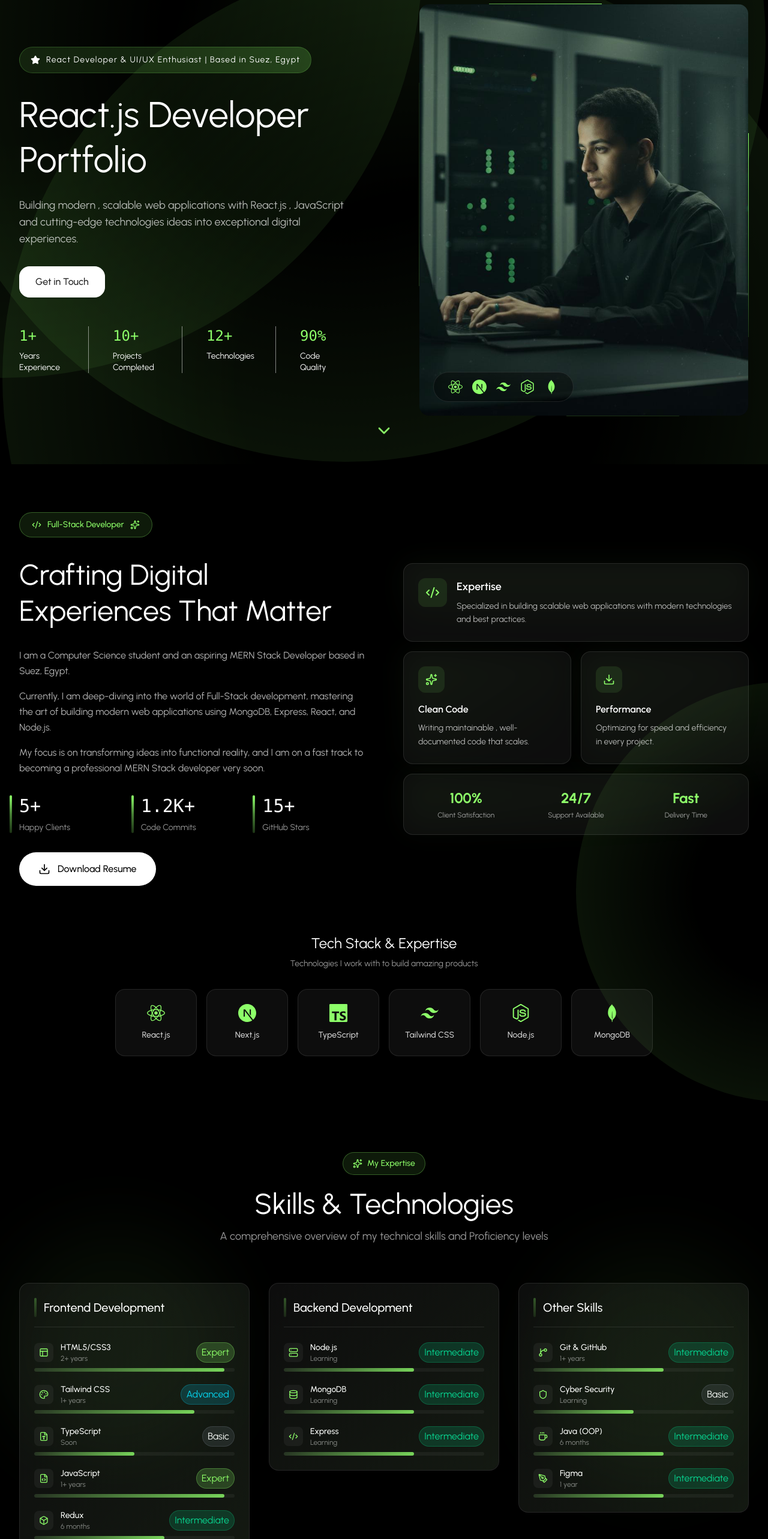
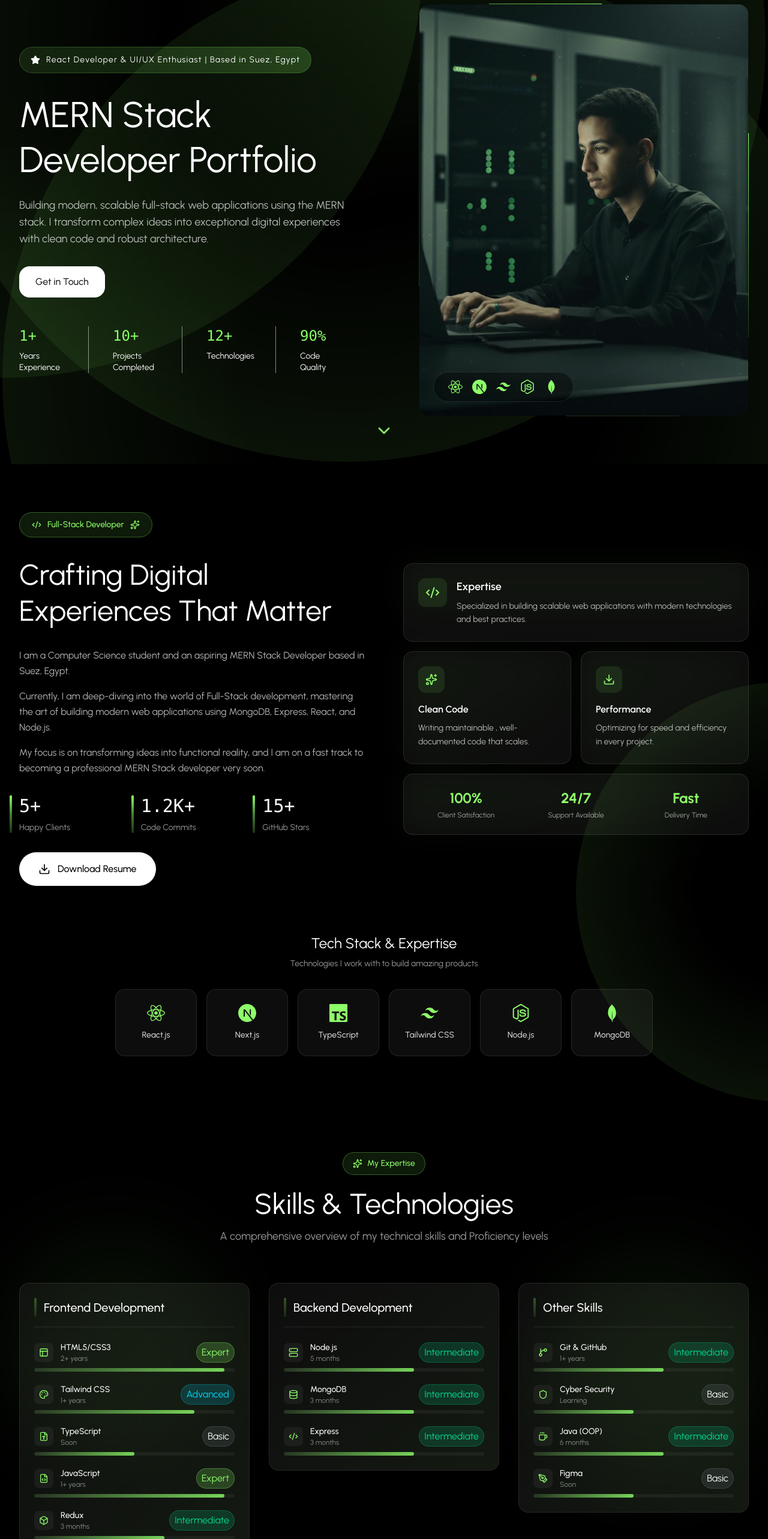
Before and after one commit to Abdelrah3110-man/Portfolio, a React (Vite) app: page / in a window 1280 px wide. Shown: the part 74-2640 px from the top of the page at 60% size. Built offline with nearby package versions, Linux system fonts and the light colour scheme.

Commit message:
chore: update portfolio title to MERN stack and remove dummy data

```diff
--- a/src/components/sections/Hero.jsx
+++ b/src/components/sections/Hero.jsx
@@ -33,15 +33,15 @@ const Hero = () => {
 
             <FadeIn delay={100}>
               <h1 className="text-4xl md:text-5xl lg:text-6xl font-normal text-white mb-6 leading-tight">
-                React.js Developer Portfolio
+                MERN Stack Developer Portfolio
               </h1>
             </FadeIn>
 
             <FadeIn delay={200}>
               <p className="text-lg text-white/70 max-w-[550px] mb-8">
-                Building modern , scalable web applications with React.js ,
-                JavaScript and cutting-edge technologies ideas into exceptional
-                digital experiences.
+                Building modern, scalable full-stack web applications using the
+                MERN stack. I transform complex ideas into exceptional digital
+                experiences with clean code and robust architecture.
               </p>
             </FadeIn>
 
--- a/src/data/skills.js
+++ b/src/data/skills.js
@@ -53,28 +53,28 @@ export const skills = [
     name: "Node.js",
     icon: "Server",
     level: "Intermediate",
-    experience: "Learning",
+    experience: "5 months",
   },
   {
     id: 9,
     name: "MongoDB",
     icon: "Database",
     level: "Intermediate",
-    experience: "Learning",
+    experience: "3 months",
   },
   {
     id: 10,
     name: "Figma",
     icon: "PenTool",
-    level: "Intermediate",
-    experience: "1 year",
+    level: "Basic",
+    experience: "Soon",
   },
   {
     id: 11,
     name: "Redux",
     icon: "Box",
     level: "Intermediate",
-    experience: "6 months",
+    experience: "3 months",
   },
   {
     id: 12,
@@ -88,6 +88,6 @@ export const skills = [
     name: "Express",
     icon: "server",
     level: "Intermediate",
-    experience: "Learning",
+    experience: "3 months",
   },
 ];
```
